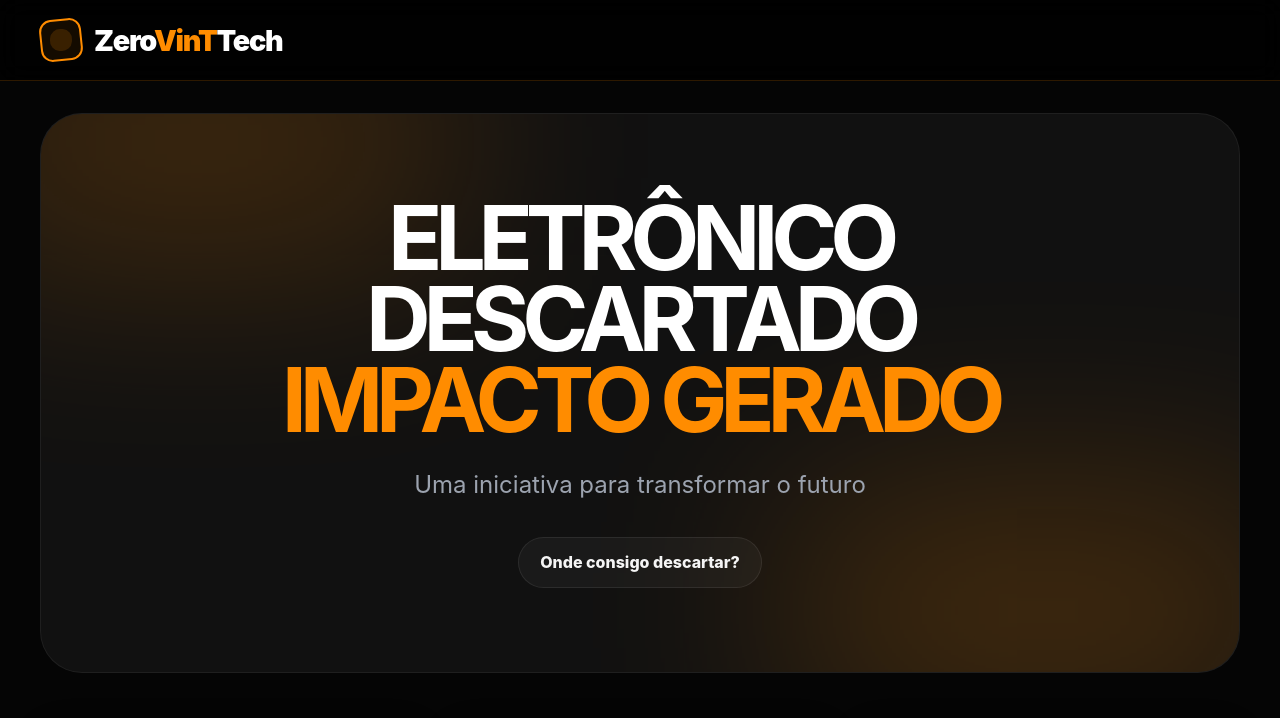
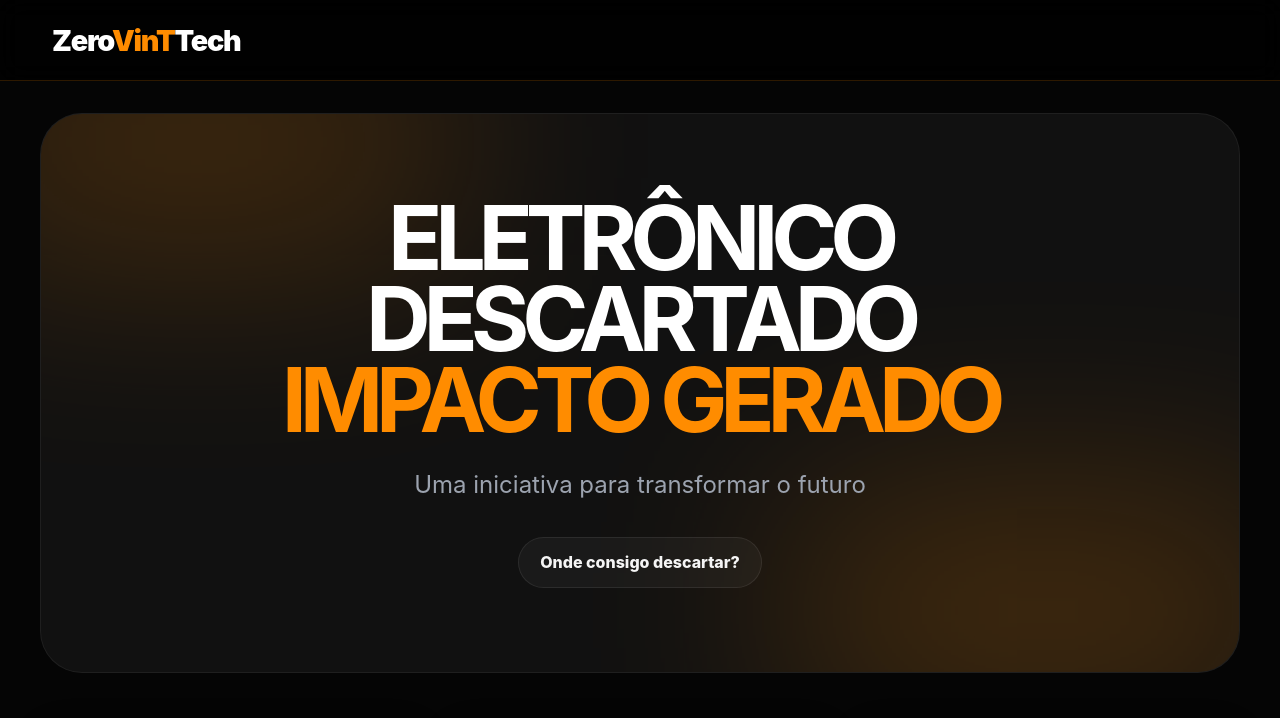
Before and after one commit to SuzukiArthur/ZeroVintTech, a plain HTML site: page index.html in a window 1280 px wide. Shown: the top 718 px of the page. Drawn offline with Linux system fonts and the light colour scheme.

Commit message:
Refactor brand markup in index.html
Updated brand markup to remove unnecessary div.

```diff
--- a/index.html
+++ b/index.html
@@ -14,7 +14,7 @@
   <header class="site-header">
     <div class="container navbar">
       <a class="brand" href="./index.html">
-        <div class="brand-mark"><span><link rel="icon" type="image/png" href="https://i.ibb.co/Y493wTqx/zz.png"></span></div>
+        <div> <span><link rel="icon" type="image/png" href="https://i.ibb.co/Y493wTqx/zz.png"></span></div>
         <span class="brand-name"><span class="brand-light">Zero</span><span class="brand-accent">VinT</span><span
             class="brand-light">Tech</span></span>
       </a>
```
